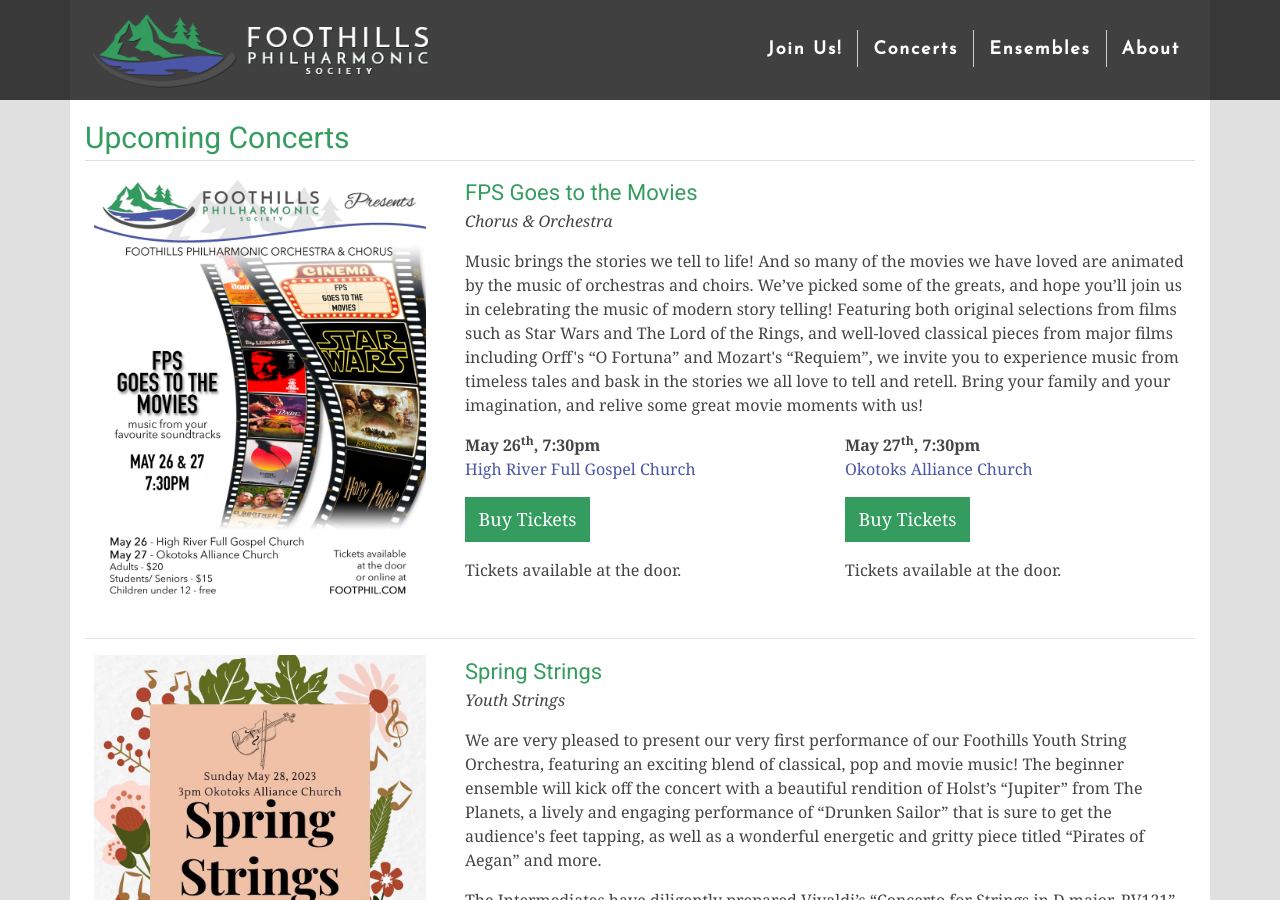
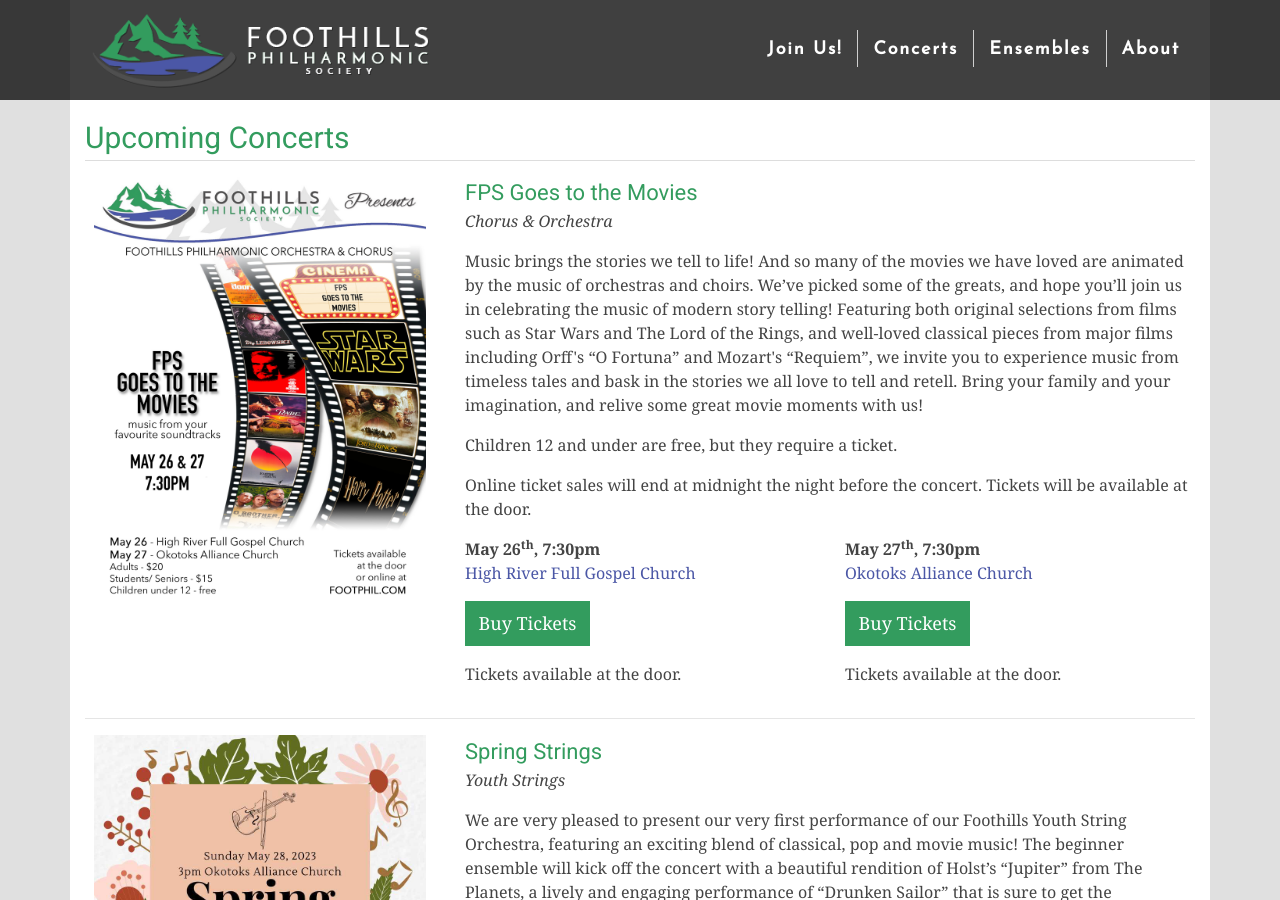
Before and after one commit to percyhanna/fps, a Jekyll site: the page built from concerts/index.html, in a window 1280 px wide and 900 px high. Built offline with Jekyll 4.4.1, drawn with Linux system fonts in a browser that asks for light colours; nearby versions of some CDN libraries; Markdown is read by kramdown in place of the engine named in the settings.

Commit message:
Update index.html

```diff
--- a/concerts/index.html
+++ b/concerts/index.html
@@ -48,6 +48,10 @@
       and bask in the stories we all love to tell and retell. Bring your family
       and your imagination, and relive some great movie moments with us!
     </p>
+
+    <p>Children 12 and under are free, but they require a ticket.</p>
+
+    <p>Online ticket sales will end at midnight the night before the concert. Tickets will be available at the door.</p>
 
     <div class="row">
       <div class="col-md-6 col-12">
```
